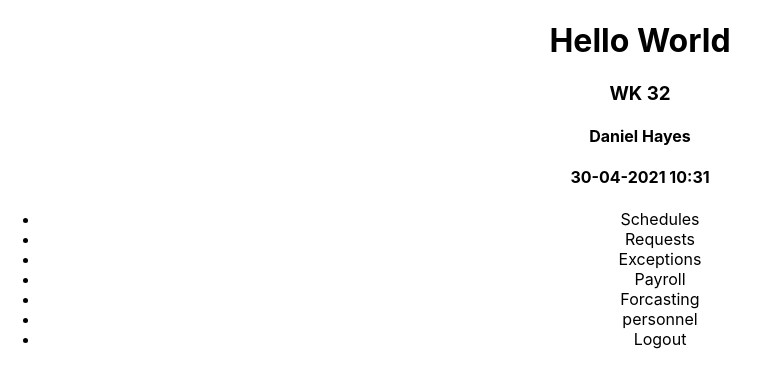
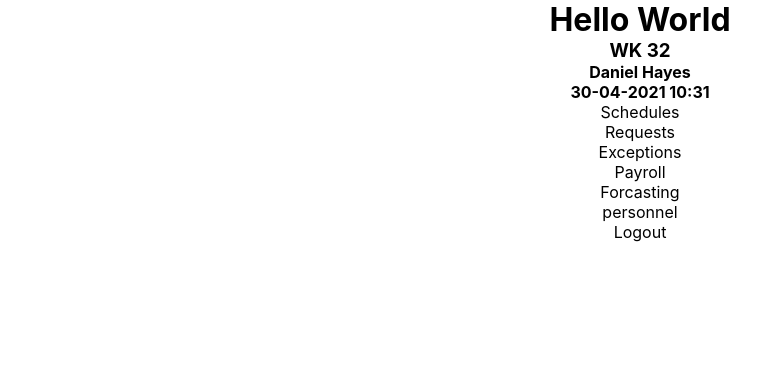
Before and after one commit to Danhayes3008/retail-managment-system-demo, a React (Create React App) app: page / in a window 1280 px wide. Shown: the top 388 px of the page, without its empty margins (0-769 px from the left). Built offline with nearby package versions, Linux system fonts and the light colour scheme.

Commit message:
fixed a problem i was having with the navbar not being right at the top of the page

```diff
--- a/src/index.css
+++ b/src/index.css
@@ -1,5 +1,5 @@
 body {
-  margin: 0;
+  /* margin: 0; */
   font-family: -apple-system, BlinkMacSystemFont, 'Segoe UI', 'Roboto', 'Oxygen',
     'Ubuntu', 'Cantarell', 'Fira Sans', 'Droid Sans', 'Helvetica Neue',
     sans-serif;
@@ -11,3 +11,7 @@ code {
   font-family: source-code-pro, Menlo, Monaco, Consolas, 'Courier New',
     monospace;
 }
+*{
+  margin: 0;
+  padding: 0;
+ }
```
